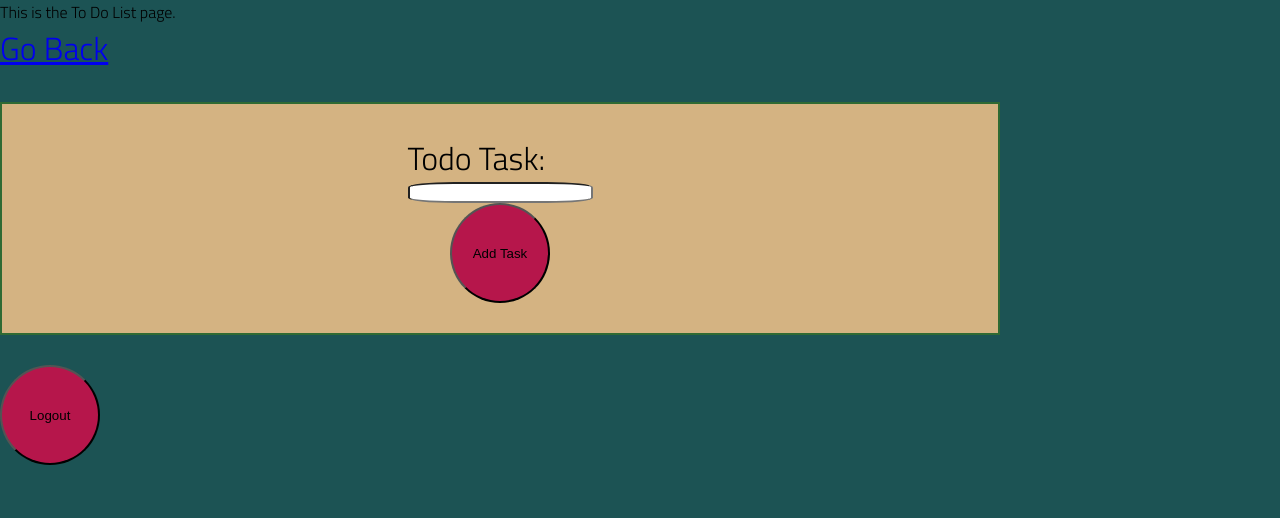
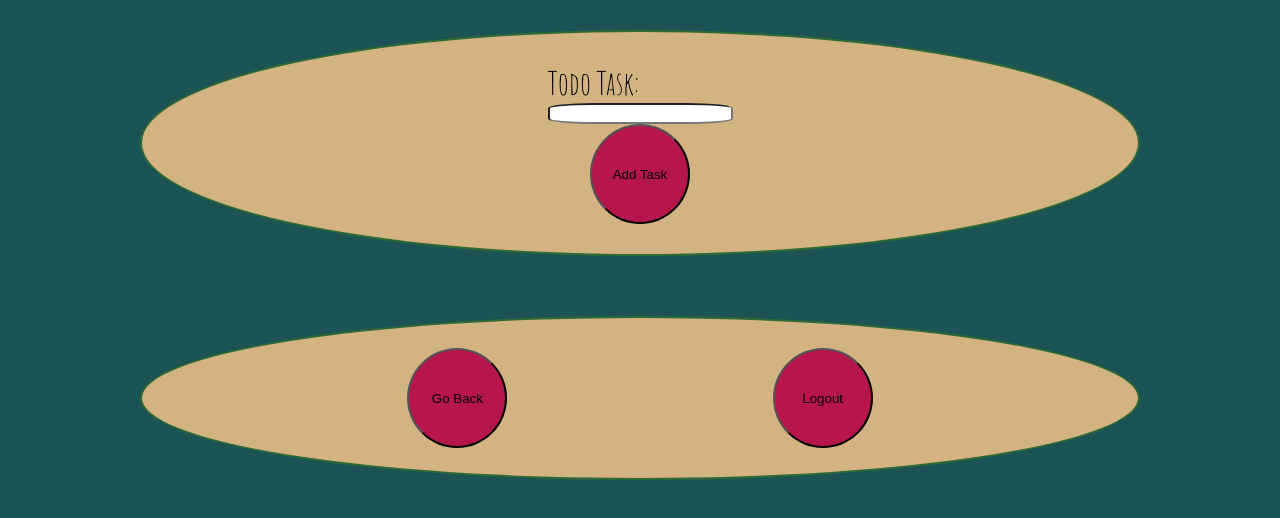
Before and after one commit to MissaelOrtiz/lab-16-todo-app, a plain HTML site: page todo/index.html in a window 1280 px wide. Drawn offline with Linux system fonts and the light colour scheme.

Commit message:
added styling

```diff
--- a/styles/home.css
+++ b/styles/home.css
@@ -1,4 +1,9 @@
 /* add home page styles here */
+@import url('https://fonts.googleapis.com/css2?family=Amatic+SC:wght@400;700&display=swap');
+
+body {
+    font-family: 'Amatic SC', cursive;
+}
 
 .main-title {
     margin: 15%;
@@ -35,6 +40,11 @@ button {
     background-color: var(--color3);
 }
 
+button:hover {
+    background-color: salmon;
+    color: white;
+}
+
 form {
     display: flex;
     justify-content: center;
--- a/todo/index.html
+++ b/todo/index.html
@@ -12,10 +12,8 @@
     <title>Document</title>
 </head>
 <body>
-    This is the To Do List page. <br>
-    <a href="../index.html">Go Back</a>
+    <section>
 
-    <section>
         <form>
             <label>
                 Todo Task:
@@ -23,13 +21,15 @@
             </label>
             <button>Add Task</button>
         </form>
+        <ul>
+            <!--to do list populates here-->
+        </ul>
     </section>
-    <ul>
-        <!--to do list populates here-->
-    </ul>
 
-    <button class= "logout-button">Logout</button>
-
+    <section class="bottom-section">
+        <a class="link-button" href="../index.html"><button>Go Back</button></a>
+        <button class= "logout-button">Logout</button>
+    </section>
     <script type="module" src="./todo-app.js"></script>
 </body>
 </html>
--- a/todo/todo.css
+++ b/todo/todo.css
@@ -1,7 +1,43 @@
+body {
+    display: flex;
+    flex-direction: column;
+    align-items: center;
+}
+
+ul div {
+    display: flex;
+    flex-direction: row;
+    align-items: center;
+    min-height: 50px;
+    margin: 10px;
+}
+
 li {
     display: inline;
+    font-size: 1.25rem;
 }
 
 .hidden {
     display: none;
 }
+
+.nuke-button {
+    color: black;
+    width: 50px;
+    height: 50px;
+}
+
+
+section {
+    border-radius: 50%;
+}
+
+.bottom-section {
+    display: flex;
+    flex-direction: row;
+    justify-content: space-evenly;
+}
+
+.link-button {
+    text-decoration: none;
+}
```
